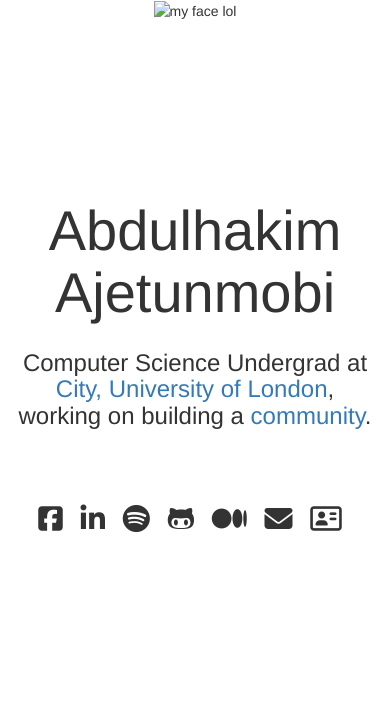
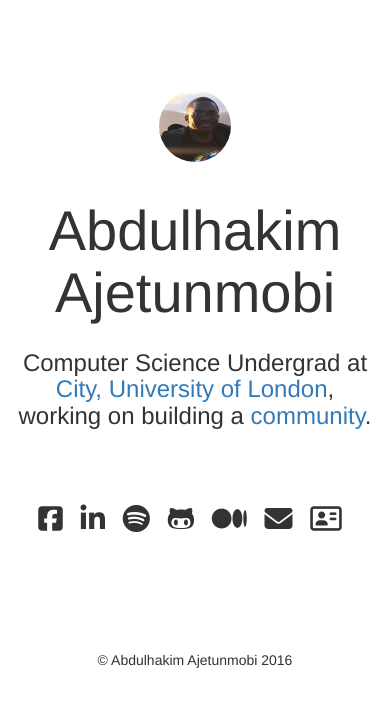
Before and after one commit to elenaaa234/elenaaa234.github.io, a plain HTML site: page index.html in a window 390 px wide. Drawn offline with nearby package versions, Linux system fonts and the light colour scheme.

Commit message:
added image and footer. need to fix breakpoints and scaling and add media links

```diff
--- a/index.html
+++ b/index.html
@@ -14,7 +14,7 @@
 
   <div class="row center-row">
     <div class="col-md-6 center-col">
-      <img src="" alt="my face lol">
+      <img class="roundimg" src="face.jpg" alt="my face lol">
     </div>
   </div>
 
@@ -44,6 +44,12 @@
     </div>
   </div>
 
+  <div class="row center-row footer">
+    <div class="col-md-6 center-col">
+        © Abdulhakim Ajetunmobi 2016
+    </div>
+  </div>
+
 
 </div>
 
--- a/main.css
+++ b/main.css
@@ -26,6 +26,13 @@ h3 {
   margin-right: 10px;
 }
 
-.circular--square {
+.roundimg {
   border-radius: 50%;
+  margin-top: 90px;
+  width: 20%;
+  height: 20%;
 }
+
+.footer {
+  margin-top: 150px;
+}
```
Also changed, not shown: face.jpg (added).
